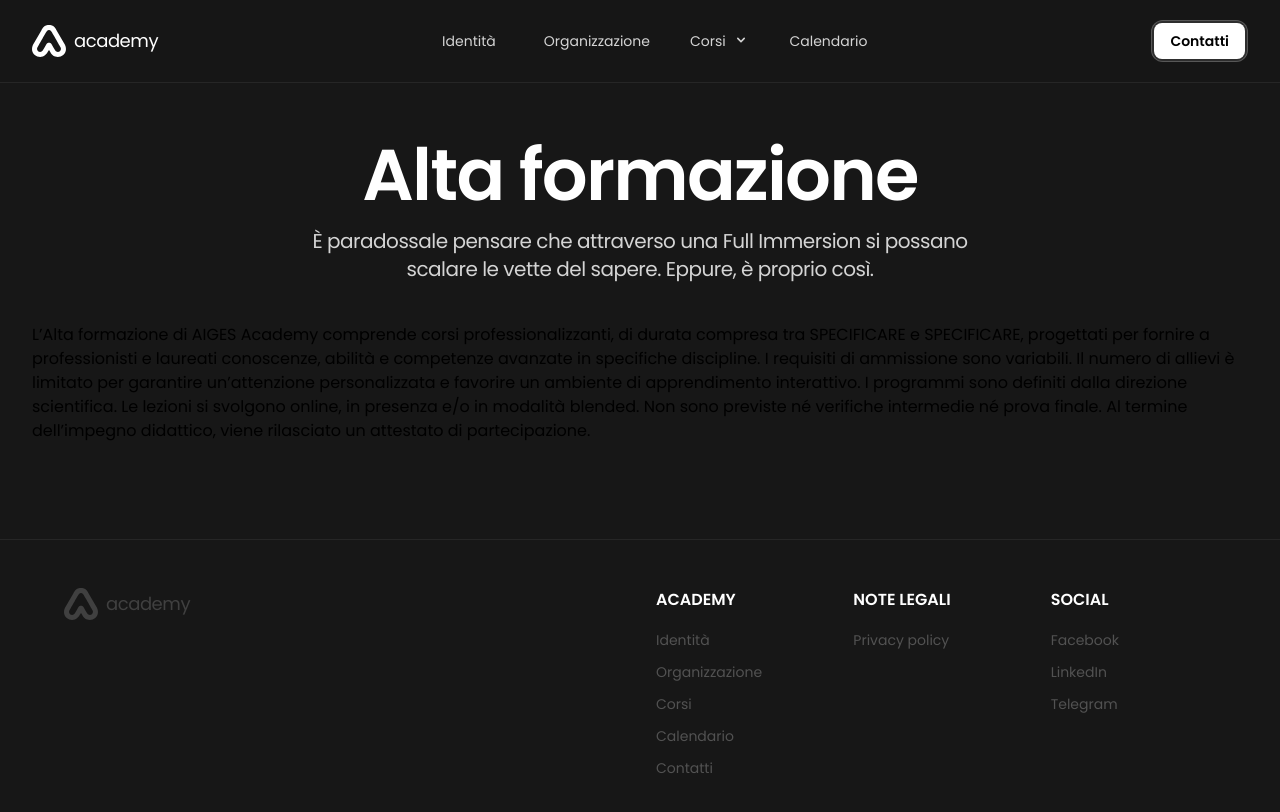
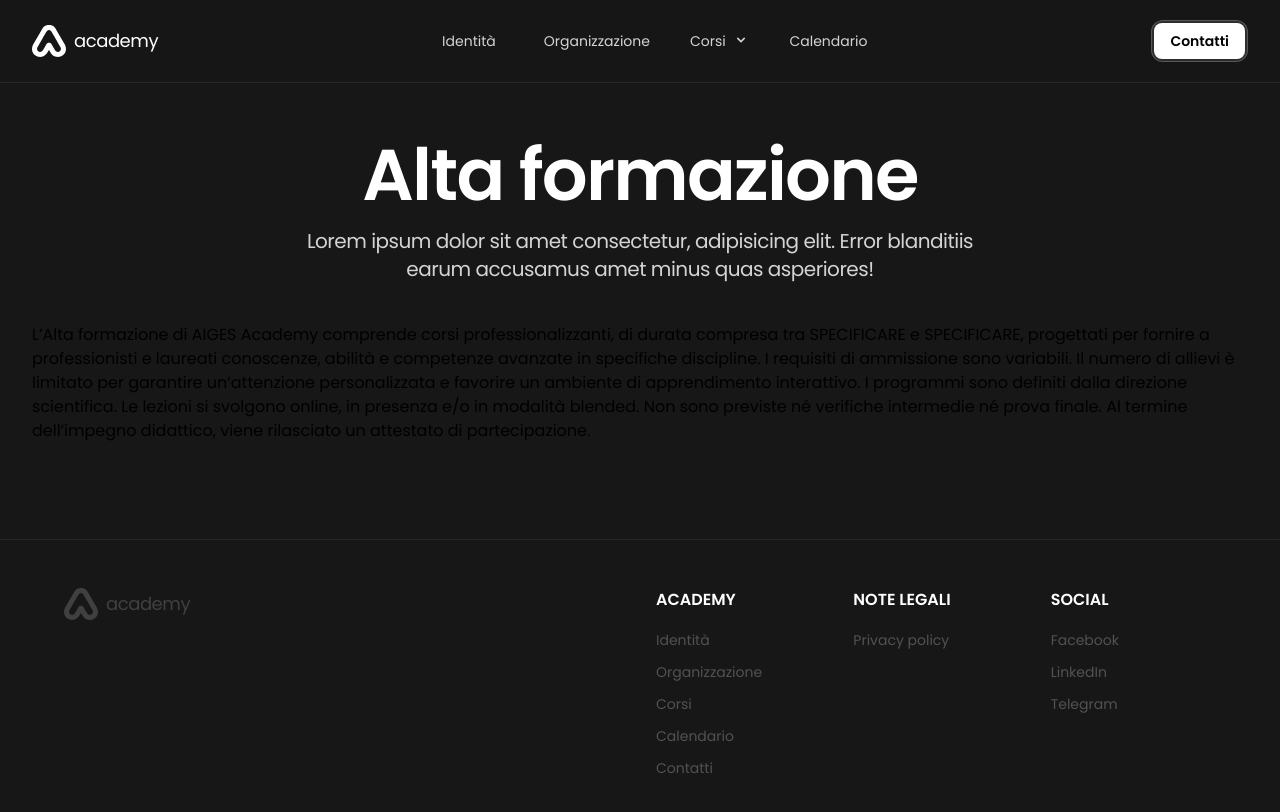
Before and after one commit to plasm/academy, a Nuxt app: page /corsi/alta-formazione in a window 1280 px wide. Shown: the top 812 px of the page. Built offline with nearby package versions, Linux system fonts and the light colour scheme.

Commit message:
feat: pages

```diff
--- a/pages/corsi/alta-formazione.vue
+++ b/pages/corsi/alta-formazione.vue
@@ -1,6 +1,6 @@
 <template>
   <div data-name="page-alta-formazione" class="mx-auto px-4 sm:px-6 md:px-8 2xl:max-w-7xl">
-    <ac-heading description="È paradossale pensare che attraverso una Full Immersion si possano scalare le vette del sapere. Eppure, è proprio così.">
+    <ac-heading description="Lorem ipsum dolor sit amet consectetur, adipisicing elit. Error blanditiis earum accusamus amet minus quas asperiores!">
       <template #title>
         <div class="leading-none ">
           Alta formazione
```
